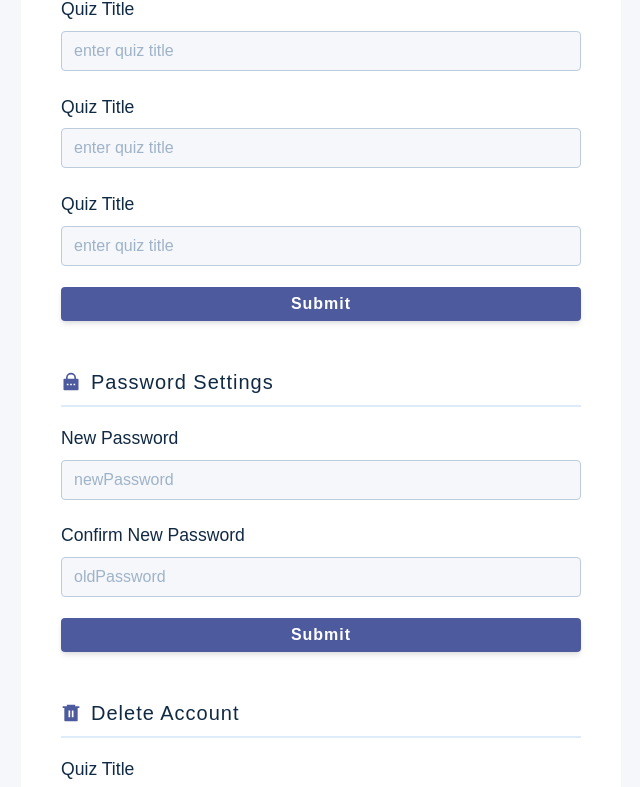
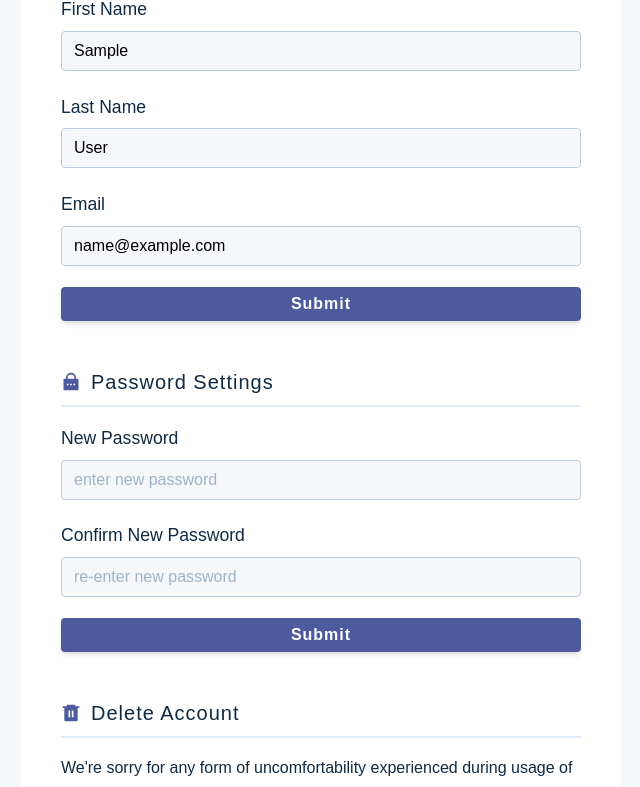
Before and after one commit to Moshood1426/Quiz-App, a React (Create React App) app in the folder client/: page /profile in a window 1280 px wide. Shown: the part 315-1102 px from the top of the page, without its empty margins (43-683 px from the left). Built offline with nearby package versions, Linux system fonts and the light colour scheme; sample sign-in values are in the browser's storage.

Commit message:
update user profile functionality completed

```diff
--- a/client/src/assets/wrappers/Card.tsx
+++ b/client/src/assets/wrappers/Card.tsx
@@ -6,7 +6,7 @@ const Wrapper = styled.div`
   box-shadow: var(--shadow-1);
   max-width: 400px;
   border-radius: 6px;
-  width: 90%;
+  //width: 90%;
 
   @media(min-width: 420px) {
     width: 100%;
--- a/client/src/assets/wrappers/Profile.tsx
+++ b/client/src/assets/wrappers/Profile.tsx
@@ -5,6 +5,7 @@ const Wrapper = styled.section`
     max-width: 600px;
     background-color: var(--white);
     padding: 2em 1.3em;
+    position: relative;
   }
   .profile-title {
     color: var(--primary-200);
@@ -31,6 +32,13 @@ const Wrapper = styled.section`
     color: var(--primary-200);
   }
 
+  .alert-text {
+    position: fixed;
+    max-width: 520px;
+    bottom: 10px;
+    width: 80%;
+  }
+
   @media(min-width: 450px) {
     .profile-card {
         padding: 2em 2.5em;
--- a/client/src/components/AllQuestions.tsx
+++ b/client/src/components/AllQuestions.tsx
@@ -27,8 +27,6 @@ const AllQuestions: React.FC<AllQuestionsProps> = ({
     editCurrentQuiz,
     editSingleQuizDetails,
     isLoading,
-    editingQuestion,
-    participantQuestions,
   } = useAppContext();
 
   const calculateTotalPoints = (arg: SingleQuestionType[]) => {
@@ -38,10 +36,6 @@ const AllQuestions: React.FC<AllQuestionsProps> = ({
   };
 
   const totalPoints = calculateTotalPoints(singleQuizQuestions);
-
-  /* const quizDetails = participantQuestions ? participantQuestions : editCurrentQuiz
-    ? editQuizDetails.questions!
-    : singleQuizQuestions; */
 
   return (
     <Wrapper>
--- a/client/src/pages/dashboard/ManageQuiz.tsx
+++ b/client/src/pages/dashboard/ManageQuiz.tsx
@@ -1,4 +1,4 @@
-import React, { useEffect, useState, useRef, useLayoutEffect } from "react";
+import React, { useEffect, useState, useRef } from "react";
 import Wrapper from "../../assets/wrappers/ManageQuiz";
 import {
   AllQuiz,
--- a/client/src/pages/dashboard/Profile.tsx
+++ b/client/src/pages/dashboard/Profile.tsx
@@ -1,20 +1,64 @@
-import React, { useState } from "react";
+import React, { useState, useEffect } from "react";
 import Wrapper from "../../assets/wrappers/Profile";
-import { FormSelectItem, FormItem, Alert } from "../../components";
+import { FormItem, Alert } from "../../components";
 import { FaUserCircle } from "react-icons/fa";
 import { RiLockPasswordFill, RiDeleteBin6Fill } from "react-icons/ri";
+import useAppContext from "../../store/appContext";
 
 const initialState = {
-  name: "",
+  firstName: "",
+  lastName: "",
   email: "",
-  oldPassword: "",
+  deleteEmail: "",
+  newPasswordReEnter: "",
   newPassword: "",
 };
 
 const Profile = () => {
   const [formData, setFormData] = useState(initialState);
 
-  const handleChange = () => {};
+  const { validateInput, showAlert, user, updateUser } = useAppContext();
+
+  useEffect(() => {
+    if (user) {
+      const { firstName, lastName, email } = user;
+      setFormData({ ...formData, firstName, lastName, email });
+    }
+  }, []);
+
+  const handleChange = (
+    event: React.ChangeEvent<HTMLInputElement | HTMLSelectElement>
+  ) => {
+    const name = event.target.name;
+    const value = event.target.value;
+    setFormData((prevValue) => ({ ...prevValue, [name]: value }));
+  };
+
+  const changeProfileDetails = (event: React.FormEvent) => {
+    event.preventDefault();
+    const { firstName, lastName, email } = formData;
+
+    if (!firstName || !lastName || !email) {
+      validateInput("Kindly input all required details");
+      return;
+    }
+
+    updateUser({ firstName, lastName, email });
+  };
+
+  const changePassword = (event: React.FormEvent) => {
+    event.preventDefault();
+    const { newPassword, newPasswordReEnter } = formData;
+
+    if (newPassword !== newPasswordReEnter || newPassword.length < 5) {
+      validateInput("Two passwords does not correspond");
+      return;
+    }
+  };
+
+  const deleteAccount = (event: React.FormEvent) => {
+    event.preventDefault();
+  };
 
   return (
     <Wrapper>
@@ -25,30 +69,31 @@ const Profile = () => {
             <FaUserCircle className="profile-card-item-icon" />
             Account Settings
           </h5>
-          <form>
+          <div className="alert-text">{showAlert && <Alert />}</div>
+          <form onSubmit={changeProfileDetails}>
             <FormItem
               label={true}
-              labelText="Quiz Title"
-              name={"quizTitle"}
-              placeholder={"enter quiz title"}
+              labelText="First Name"
+              name={"firstName"}
+              placeholder={"enter first name"}
               type={"text"}
-              value={formData.name}
+              value={formData.firstName}
               onChange={handleChange}
             />
             <FormItem
               label={true}
-              labelText="Quiz Title"
-              name={"quizTitle"}
-              placeholder={"enter quiz title"}
+              labelText="Last Name"
+              name={"lastName"}
+              placeholder={"enter last name"}
               type={"text"}
-              value={formData.email}
+              value={formData.lastName}
               onChange={handleChange}
             />
             <FormItem
               label={true}
-              labelText="Quiz Title"
-              name={"quizTitle"}
-              placeholder={"enter quiz title"}
+              labelText="Email"
+              name={"email"}
+              placeholder={"enter email address"}
               type={"text"}
               value={formData.email}
               onChange={handleChange}
@@ -63,22 +108,23 @@ const Profile = () => {
             <RiLockPasswordFill className="profile-card-item-icon" />
             Password Settings
           </h5>
-          <form>
+          <form onSubmit={changePassword}>
             <FormItem
               label={true}
               labelText="New Password"
               name={"newPassword"}
+              placeholder={"enter new password"}
               type={"text"}
               value={formData.newPassword}
               onChange={handleChange}
-
             />
             <FormItem
               label={true}
               labelText="Confirm New Password"
-              name={"oldPassword"}
+              name={"newPasswordReEnter"}
+              placeholder={"re-enter new password"}
               type={"text"}
-              value={formData.oldPassword}
+              value={formData.newPasswordReEnter}
               onChange={handleChange}
             />
             <button type="submit" className="btn profile-btn">
@@ -88,17 +134,22 @@ const Profile = () => {
         </div>
         <div className="profile-card-item">
           <h5 className="profile-card-item-title">
-            <RiDeleteBin6Fill className="profile-card-item-icon"/>
+            <RiDeleteBin6Fill className="profile-card-item-icon" />
             Delete Account
           </h5>
-          <form>
+          <form onSubmit={deleteAccount}>
+            <p>
+              We're sorry for any form of uncomfortability experienced during
+              usage of this platform. Kindly enter your email to proceed with
+              account deletion
+            </p>
             <FormItem
               label={true}
-              labelText="Quiz Title"
-              name={"quizTitle"}
-              placeholder={"enter quiz title"}
+              labelText="Email address"
+              name={"deleteEmail"}
+              placeholder={"enter email address"}
               type={"text"}
-              value={formData.name}
+              value={formData.deleteEmail}
               onChange={handleChange}
             />
             <button type="submit" className="btn profile-btn">
--- a/client/src/store/@types/context.d.ts
+++ b/client/src/store/@types/context.d.ts
@@ -109,6 +109,11 @@ export interface ContextType extends InitialState {
     category: number;
     amount: number;
   }) => Promise<boolean>;
+  updateUser: (reqObj: {
+    firstName: string;
+    lastName: string;
+    email: string;
+  }) => Promise<void>;
 }
 
 export interface editQuizArg {
--- a/client/src/store/actions.tsx
+++ b/client/src/store/actions.tsx
@@ -17,10 +17,9 @@ enum ActionType {
   ADD_PARTICIPANT_SUCCESS = "ADD_PARTICIPANT_SUCCESS",
   ADD_PARTICIPANT_FAILED = "ADD_PARTICIPANT_FAILED",
 
-  DELETE_PARTICIPANT_BEGIN="DELETE_PARTICIPANT_BEGIN",
-  DELETE_PARTICIPANT_SUCCESS="DELETE_PARTICIPANT_SUCCESS",
-  DELETE_PARTICIPANT_FAILED="DELETE_PARTICIPANT_FAILED",
-
+  DELETE_PARTICIPANT_BEGIN = "DELETE_PARTICIPANT_BEGIN",
+  DELETE_PARTICIPANT_SUCCESS = "DELETE_PARTICIPANT_SUCCESS",
+  DELETE_PARTICIPANT_FAILED = "DELETE_PARTICIPANT_FAILED",
 
   GET_QUIZ_BEGIN = "GET_QUIZ_BEGIN",
   GET_QUIZ_SUCCESS = "GET_QUIZ_SUCCESS",
@@ -87,7 +86,7 @@ enum ActionType {
   GET_SINGLE_QUIZ_SUBMISSION_BEGIN = "GET_SUBMISSION_PARTICIPANT_BEGIN",
   GET_SINGLE_QUIZ_SUBMISSION_SUCCESS = "GET_SUBMISSION_PARTICIPANT_SUCCESS",
 
-  RESET_SINGLE_QUIZ_SUBMISSION="RESET_SINGLE_QUIZ_SUBMISSION",
+  RESET_SINGLE_QUIZ_SUBMISSION = "RESET_SINGLE_QUIZ_SUBMISSION",
 
   RESET_SUBMISSION_PARTICIPANT = "RESET_SUBMISSION_PARTICIPANT",
   DISPLAY_RESULT = "DISPLAY_RESULT",
@@ -95,6 +94,10 @@ enum ActionType {
 
   EXPLORE_QUIZ_API_BEGIN = "EXPLORE_QUIZ_API_BEGIN",
   EXPLORE_QUIZ_API_SUCCESS = "EXPLORE_QUIZ_API_SUCCESS",
+
+  UPDATE_USER_BEGIN = "UPDATE_USER_BEGIN",
+  UPDATE_USER_FAILED = "UPDATE_USER_FAILED",
+  UPDATE_USER_SUCCESS = "UPDATE_USER_SUCCESS",
 }
 
 export default ActionType;
--- a/client/src/store/appContext.tsx
+++ b/client/src/store/appContext.tsx
@@ -684,8 +684,8 @@ const AppProvider: React.FC<ContextProps> = ({ children }) => {
   };
 
   const resetSingleQuizSubmission = () => {
-    dispatch({type: ActionType.RESET_SINGLE_QUIZ_SUBMISSION})
-  }
+    dispatch({ type: ActionType.RESET_SINGLE_QUIZ_SUBMISSION });
+  };
 
   const resetSubmissionParticipant = () => {
     const { participantQuestions } = state;
@@ -704,8 +704,8 @@ const AppProvider: React.FC<ContextProps> = ({ children }) => {
     const { participantQuestions, submissionParticipant } = state;
 
     //checking for the current participant details
-    const participant = state.submissionParticipant.participants.find(
-      (item) => (item._id = participantId)
+    const participant = submissionParticipant.participants.find(
+      (item) => item._id === participantId
     );
 
     //mapping the quiz questions to add client answers
@@ -844,6 +844,36 @@ const AppProvider: React.FC<ContextProps> = ({ children }) => {
     }
   };
 
+  const updateUser = async (reqObj: {
+    firstName: string;
+    lastName: string;
+    email: string;
+  }) => {
+    dispatch({ type: ActionType.UPDATE_USER_BEGIN });
+
+    try {
+      const { data } = await axios.patch<LoginResponse>(
+        "/api/v1/auth/updateUser",
+        reqObj
+      );
+      dispatch({ type: ActionType.UPDATE_USER_SUCCESS, payload: data.user });
+      addUserToLocalStorage(data.user);
+    } catch (error) {
+      let message;
+      if (axios.isAxiosError(error)) {
+        message = error.response?.data;
+      } else {
+        message = { msg: "An unexpected error occurred" };
+      }
+      dispatch({ type: ActionType.UPDATE_USER_FAILED, payload: { message } });
+    }
+    clearAlert()
+  };
+
+  const changePassword = async () => {};
+
+  const deleteAccount = async () => {};
+
   return (
     <AppContext.Provider
       value={{
@@ -883,6 +913,7 @@ const AppProvider: React.FC<ContextProps> = ({ children }) => {
         getResults,
         resetDisplayResult,
         exploreQuizAPI,
+        updateUser
       }}
     >
       {children}
--- a/client/src/store/reducer.tsx
+++ b/client/src/store/reducer.tsx
@@ -535,7 +535,31 @@ const reducer: React.Reducer<InitialState, Action> = (state, action) => {
       isLoading: false,
     };
   }
-
+  if (action.type === ActionType.UPDATE_USER_BEGIN) {
+    return {
+      ...state,
+      isLoading: true,
+    };
+  }
+  if (action.type === ActionType.UPDATE_USER_SUCCESS) {
+    return {
+      ...state,
+      isLoading: false,
+      user: action.payload,
+      showAlert: true,
+      alertType: "success",
+      alertText: "User profile updated succesfully"
+    };
+  }
+  if (action.type === ActionType.UPDATE_USER_FAILED) {
+    return {
+      ...state,
+      isLoading: false,
+      showAlert: true,
+      alertType: "danger",
+      alertText: action.payload.message.msg,
+    };
+  }
   throw new Error(`no such action : ${action.type}`);
 };
 
```
Also changed, not shown: 2 other files (tests, documents, lock files or other folders).
